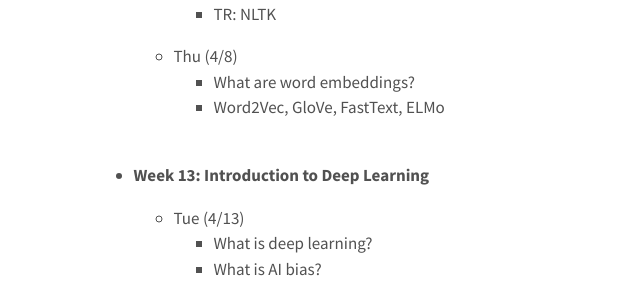
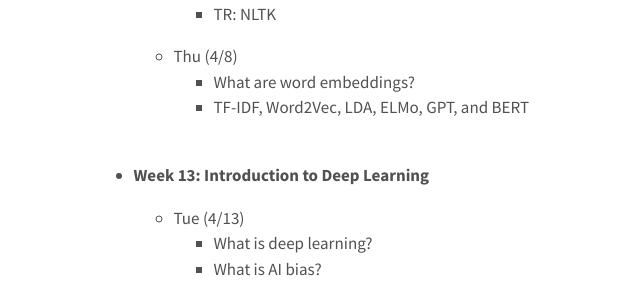
Before and after one commit to elibooklover/ENGL304-Spring2021, a Jekyll site: the page built from syllabus.md, in a window 1280 px wide and 900 px high, scrolled down 10073 px. Shown: the part 164-450 px from the top of the window, without its empty margins (249-889 px from the left). Built offline with Jekyll 4.4.1, drawn with Linux system fonts in a browser that asks for light colours.

Commit message:
Syllabus

```diff
--- a/syllabus.md
+++ b/syllabus.md
@@ -287,7 +287,7 @@
     * TR: NLTK
   * Thu (4/8)
     * What are word embeddings?
-    *	Word2Vec, GloVe, FastText, ELMo
+    *	TF-IDF, Word2Vec, LDA, ELMo, GPT, and BERT
 <br>
 <br>
 
```
